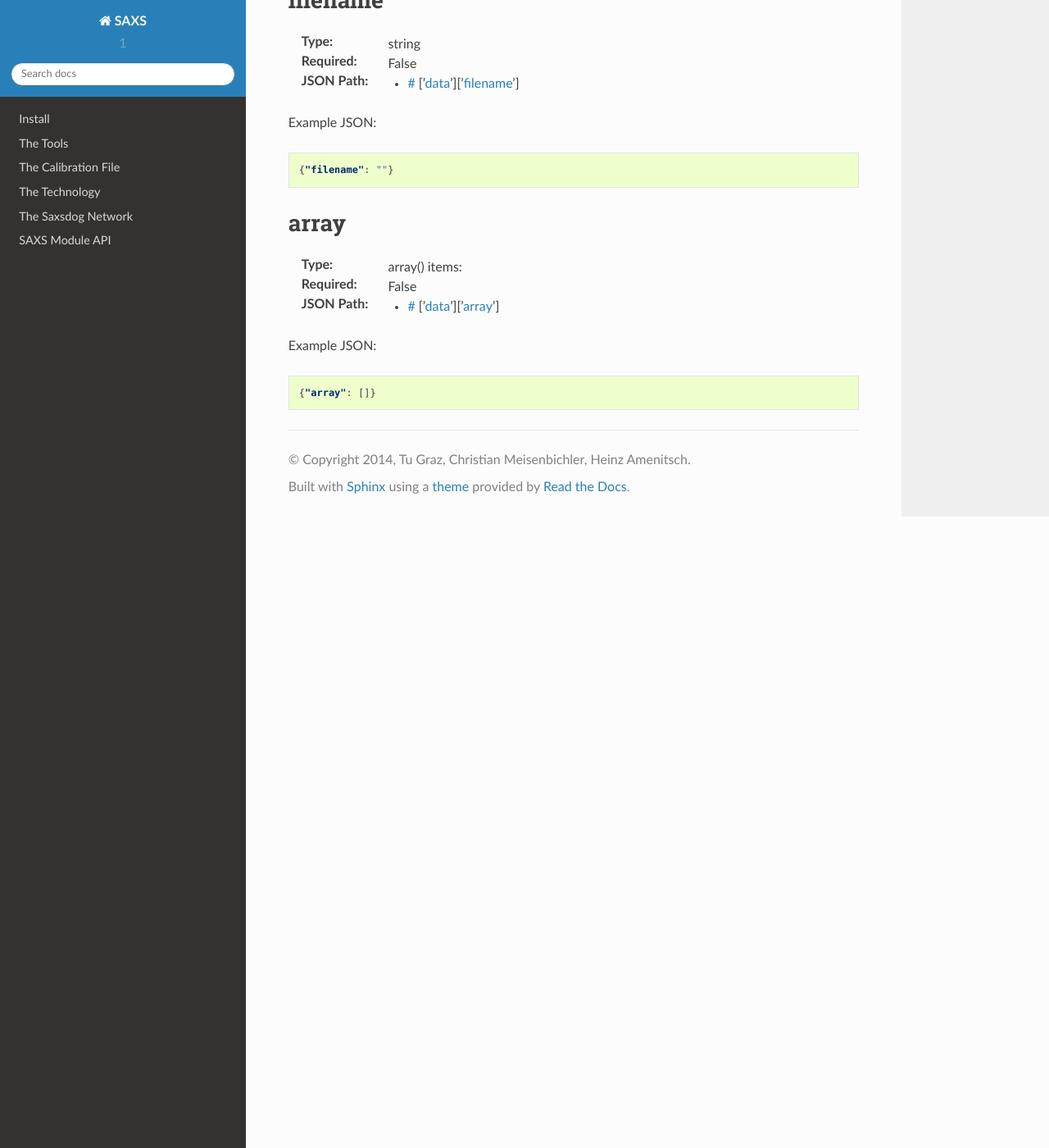
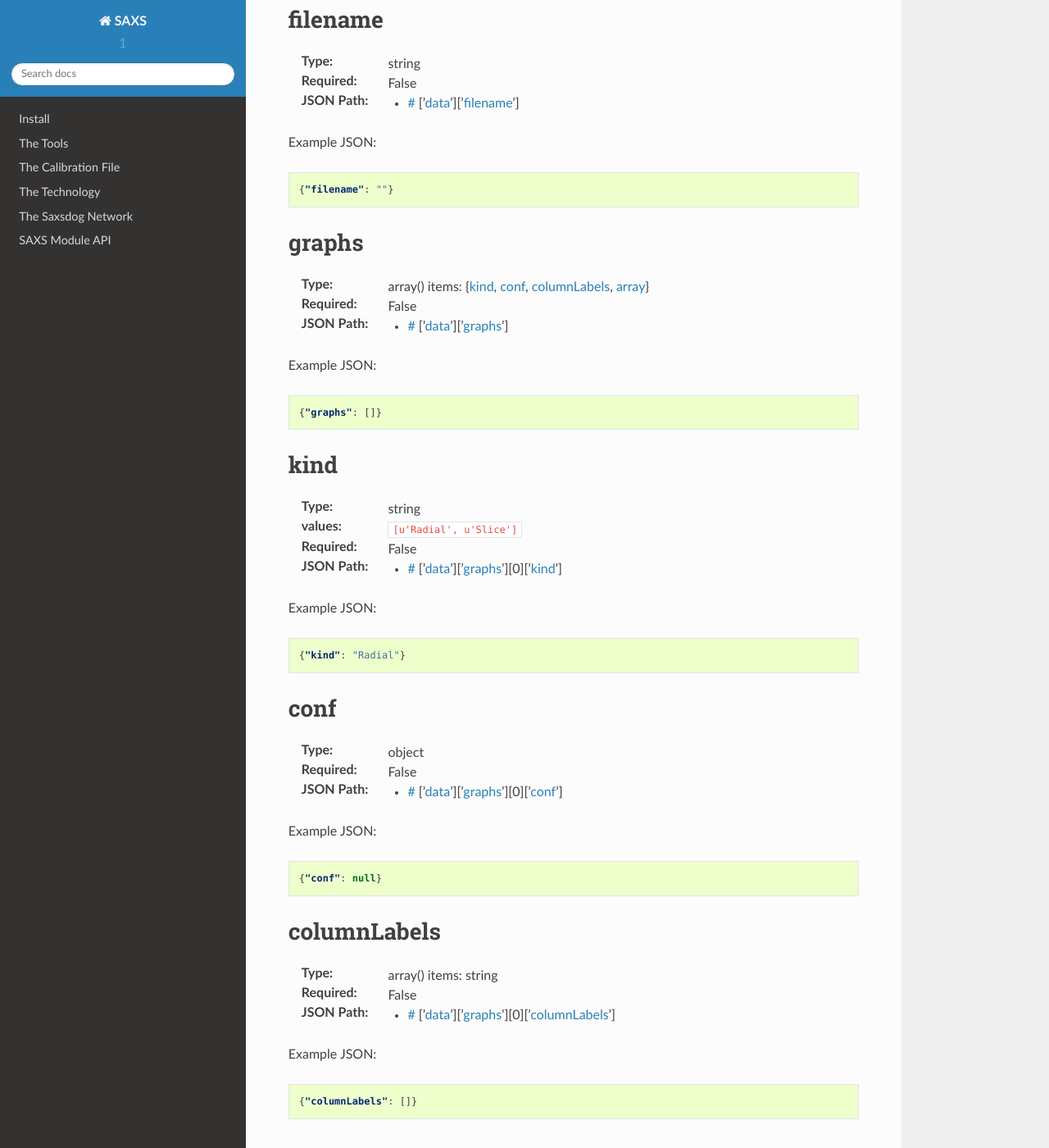
Before and after one commit to maxburian/SAXS_py3, a Sphinx documentation site: the page built from doc/SAXSLeashResult.rst, in a window 1280 px wide and 1400 px high, scrolled down 4338 px. Shown: the whole window at 82% size. Built offline with Sphinx 7.4.7 and the Read the Docs theme 2.0.0, drawn with Linux system fonts in a browser that asks for light colours; some of the changed text lies outside the part shown.

```diff
--- a/doc/SAXSLeashResult.rst
+++ b/doc/SAXSLeashResult.rst
@@ -52,7 +52,7 @@ data
 :Type:
   object
 :Contains:
-  :ref:`cal <cal>`, :ref:`Error <Error>`, :ref:`directory <directory>`, :ref:`attachments <attachments>`, :ref:`threads <threads>`, :ref:`dircontent <dircontent>`, :ref:`history <history>`, :ref:`stat <stat>`, :ref:`filename <filename>`, :ref:`array <array>`
+  :ref:`cal <cal>`, :ref:`Error <Error>`, :ref:`directory <directory>`, :ref:`attachments <attachments>`, :ref:`threads <threads>`, :ref:`dircontent <dircontent>`, :ref:`history <history>`, :ref:`stat <stat>`, :ref:`filename <filename>`, :ref:`graphs <graphs>`
 :Required:
   True
 :JSON Path:
@@ -315,6 +315,81 @@ Example JSON:
 
     {"filename": ""}
 
+.. _graphs:
+
+graphs
+--------------------
+
+:Type:
+  array() items: {:ref:`kind`, :ref:`conf`, :ref:`columnLabels`, :ref:`array`}
+:Required:
+  False
+:JSON Path:
+  * :ref:`# <resroot>` [':ref:`data <data>`'][':ref:`graphs <graphs>`']
+
+Example JSON:
+
+.. code:: json
+
+    {"graphs": []}
+
+.. _kind:
+
+kind
+--------------------
+
+:Type:
+  string
+:values:
+  ``[u'Radial', u'Slice']``
+
+:Required:
+  False
+:JSON Path:
+  * :ref:`# <resroot>` [':ref:`data <data>`'][':ref:`graphs <graphs>`'][0][':ref:`kind <kind>`']
+
+Example JSON:
+
+.. code:: json
+
+    {"kind": "Radial"}
+
+.. _conf:
+
+conf
+--------------------
+
+:Type:
+  object
+:Required:
+  False
+:JSON Path:
+  * :ref:`# <resroot>` [':ref:`data <data>`'][':ref:`graphs <graphs>`'][0][':ref:`conf <conf>`']
+
+Example JSON:
+
+.. code:: json
+
+    {"conf": null}
+
+.. _columnLabels:
+
+columnLabels
+--------------------
+
+:Type:
+  array() items: string
+:Required:
+  False
+:JSON Path:
+  * :ref:`# <resroot>` [':ref:`data <data>`'][':ref:`graphs <graphs>`'][0][':ref:`columnLabels <columnLabels>`']
+
+Example JSON:
+
+.. code:: json
+
+    {"columnLabels": []}
+
 .. _array:
 
 array
@@ -325,7 +400,7 @@ array
 :Required:
   False
 :JSON Path:
-  * :ref:`# <resroot>` [':ref:`data <data>`'][':ref:`array <array>`']
+  * :ref:`# <resroot>` [':ref:`data <data>`'][':ref:`graphs <graphs>`'][0][':ref:`array <array>`']
 
 Example JSON:
 
```
Also changed, not shown: doc/SAXSSchema.rst (+34 -11 lines), 7 other files.
